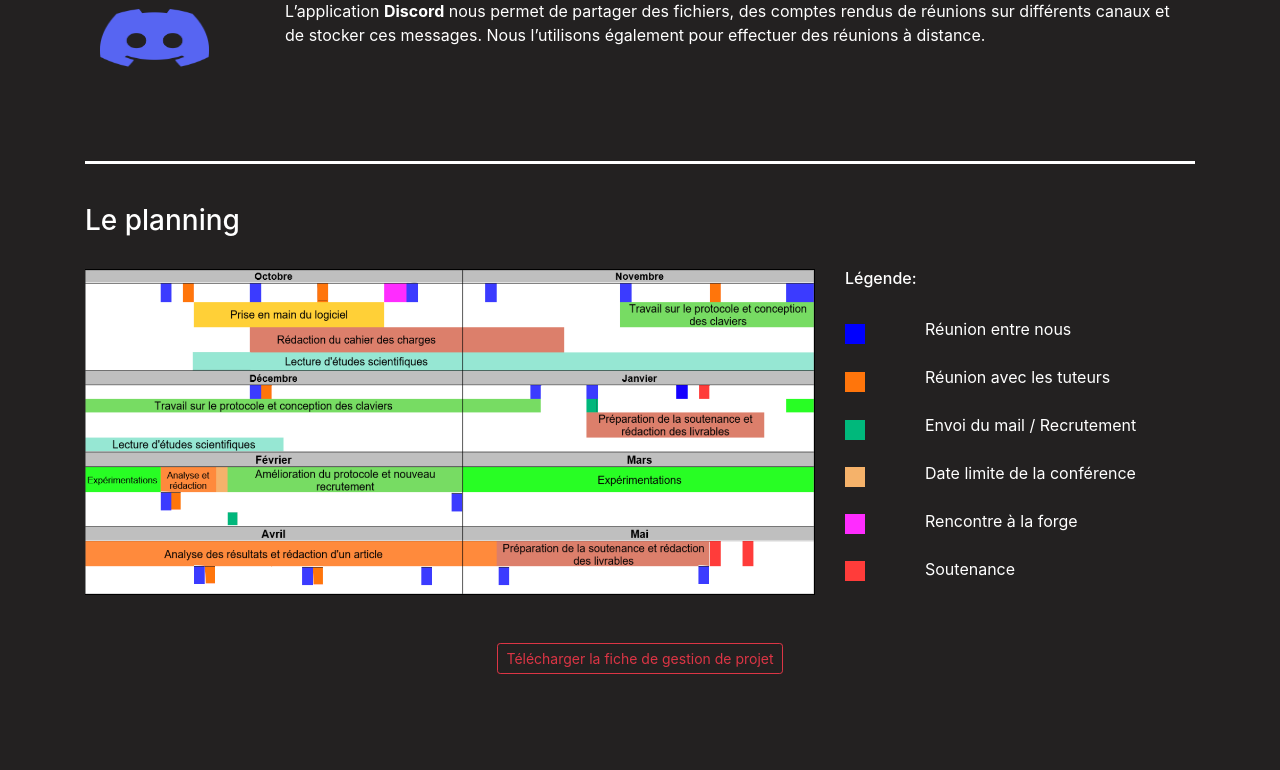
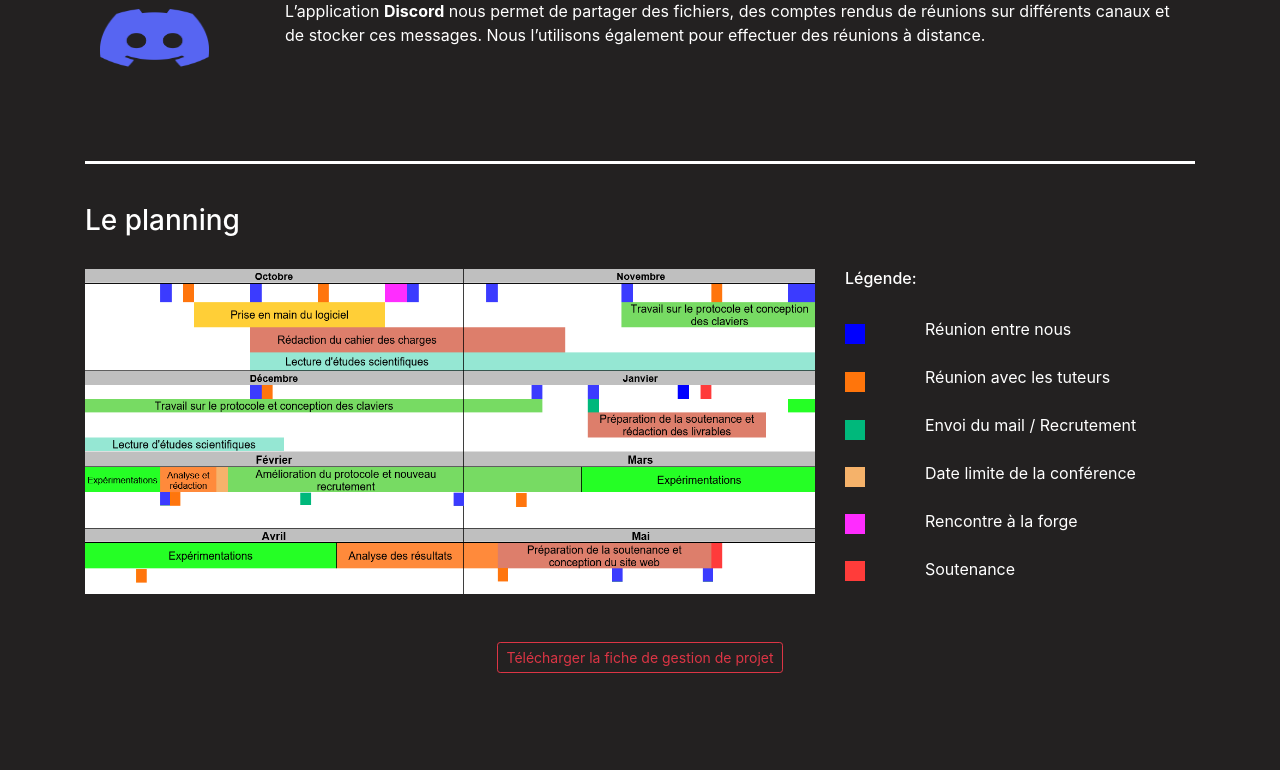
Before and after one commit to Zoko91/Website_Cara, a PHP site: page /gestion.php in a window 1280 px wide. Shown: the part 1086-1856 px from the top of the page. After the commit the page ends 1759 px from the top, so only its background shows below. Run offline with PHP 8.4, Linux system fonts and the light colour scheme; some libraries are stand-ins or nearby versions; some web fonts are replaced.

Commit message:
planning

```diff
--- a/gestion.php
+++ b/gestion.php
@@ -79,7 +79,7 @@
         <br>
 
         <div class="col-8">
-            <img src="images/planning2.png" alt="Planning du projet" width="100%" height="100%">
+            <img src="images/newplanning.png" alt="Planning du projet" width="100%" height="100%">
         </div>
         <div class="col-1 pr-0">
             <h6>Légende:</h6>
```
Also changed, not shown: images/newplanning.png (added).
